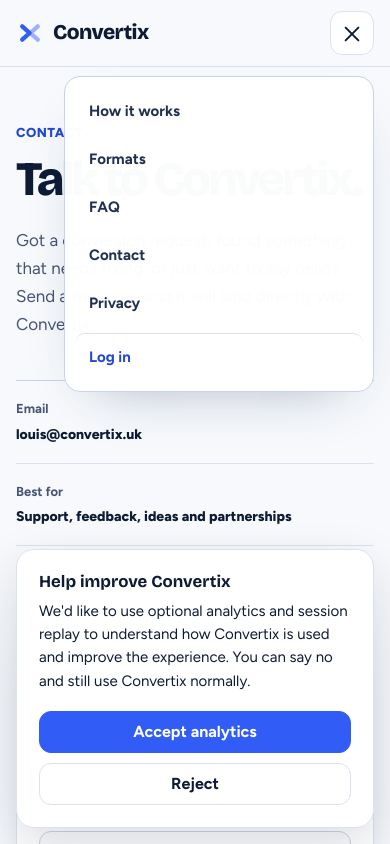
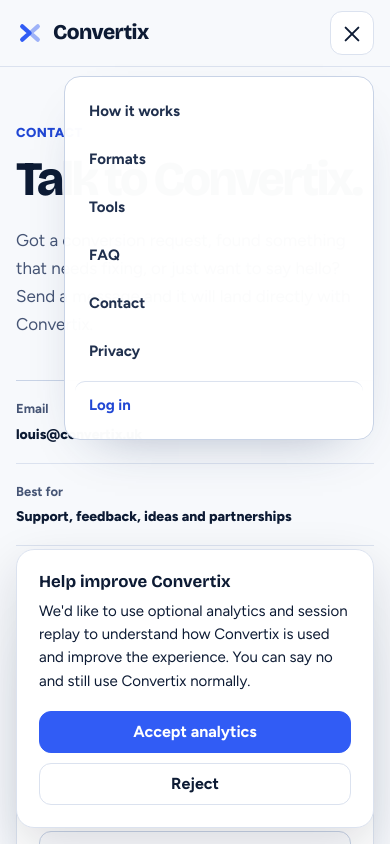
Before and after one commit to louisboii747/Convertix, a Next.js app in the folder apps/web/: page /contact in a window 390 px wide. Both pictures are taken after a click on the button "Open navigation". Shown: the top 844 px of the page. Built offline with nearby package versions, Linux system fonts and the light colour scheme; no server answers.

Commit message:
Add Tools to mobile navigation

```diff
--- a/apps/web/src/components/mobile-nav.tsx
+++ b/apps/web/src/components/mobile-nav.tsx
@@ -46,6 +46,9 @@ export function MobileNav({
           <Link href="/#formats" onClick={() => setOpen(false)}>
             Formats
           </Link>
+          <Link href="/tools" onClick={() => setOpen(false)}>
+            Tools
+          </Link>
           <Link href="/#faq" onClick={() => setOpen(false)}>
             FAQ
           </Link>
```
